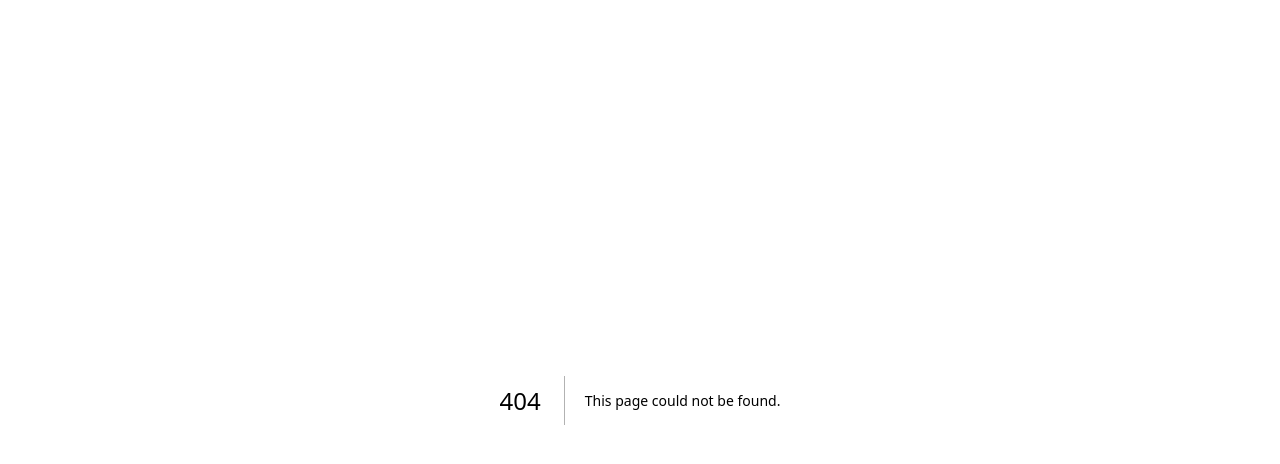
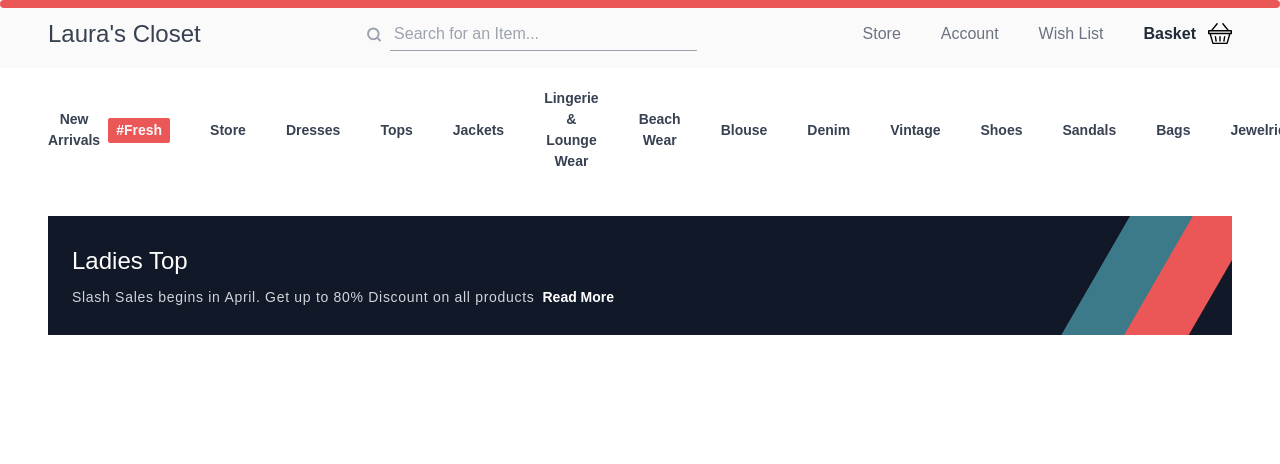
Before and after one commit to titanium-cmd/Laura-s-Closet, a Next.js app: page /store in a window 1280 px wide. Before the commit this address had no page. Shown: the top 464 px of the page. Built offline with nearby package versions, Linux system fonts and the light colour scheme; a web font is replaced by a local one.

Commit message:
promo banner done

```diff
--- a/public/assets.tsx
+++ b/public/assets.tsx
@@ -40,3 +40,5 @@ export { default as amazonLogo } from './vectors/Amazon.svg'
 export { default as aliPay } from './vectors/AliPay.svg'
 export { default as bitPay } from './vectors/BitPay.svg'
 export { default as bitcoin } from './vectors/Bitcoin.svg'
+export { default as promoBanner11 } from './vectors/promo-banner-1-1.svg'
+export { default as promoBanner12 } from './vectors/promo-banner-1-2.svg'
--- /dev/null
+++ b/src/app/components/header/index.tsx
@@ -0,0 +1,79 @@
+import { motion, useScroll, useSpring } from 'framer-motion'
+import Image from 'next/image'
+import { useRouter } from 'next/navigation'
+import { BasketIcon, SearchIcon } from '../../../../public/assets'
+import Input from '../input'
+import { FontWeight, H4 } from '../text'
+import Ul from '../ul'
+
+const Header = () => {
+  const { scrollYProgress } = useScroll();
+  const scaleX = useSpring(scrollYProgress, {
+    stiffness: 100,
+    damping: 30,
+    restDelta: 0.001
+  });
+
+  const router = useRouter();
+
+  return (
+    <>
+      <motion.div className="fixed top-0 left-0 right-0 h-2 rounded-full z-50 bg-custom-red transform origin-left" style={{ scaleX }} />
+      <header>
+        <div className='py-4 bg-custom-light-gray md:px-12 px-5 flex items-center justify-between'>
+          <span onClick={() => router.push('/')}>
+            <H4
+              label="Laura's Closet"
+              className='text-custom-gray-700 cursor-pointer' />
+          </span>
+          <Input placeholder='Search for an Item...' prefix={<Image src={SearchIcon} alt="Search icon" />} />
+          <nav>
+            <Ul
+              ulClassName="space-x-10"
+              links={[
+                { value: "Store", href: '/store' },
+                { value: 'Account' },
+                { value: 'Wish List' },
+                {
+                  value: <div className='flex text-custom-gray-800 space-x-3 font-semibold'>
+                    <span>Basket</span>
+                    <Image src={BasketIcon} alt="basket" />
+                  </div>
+                }
+              ]} />
+          </nav>
+        </div>
+        <nav className='md:px-12 px-5 py-5'>
+          <Ul
+            fontSize='text-md'
+            fontWeight={FontWeight.semiBold}
+            ulClassName='text-custom-gray-700 space-x-10 inline-block items-center text-center justify-between'
+            liClassName='inline-block'
+            links={[
+              {
+                value: <div className='flex items-center space-x-2'>
+                  <span>New Arrivals</span>
+                  <span className='bg-custom-red text-custom-gray-50 px-2 py-0.5 rounded-sm'>#Fresh</span>
+                </div>
+              },
+              { value: "Store" },
+              { value: 'Dresses' },
+              { value: 'Tops' },
+              { value: 'Jackets' },
+              { value: 'Lingerie & Lounge Wear' },
+              { value: 'Beach Wear' },
+              { value: 'Blouse' },
+              { value: 'Denim' },
+              { value: 'Vintage' },
+              { value: 'Shoes' },
+              { value: 'Sandals' },
+              { value: 'Bags' },
+              { value: 'Jewelries' },
+            ]} />
+        </nav>
+      </header>
+    </>
+  )
+}
+
+export default Header
--- /dev/null
+++ b/src/app/components/promotional-banner/index.tsx
@@ -0,0 +1,28 @@
+import Image from 'next/image'
+import Link from 'next/link'
+import React from 'react'
+import { promoBanner11, promoBanner12 } from '../../../../public/assets'
+import { H4, Paragraph } from '../text'
+
+interface PromotionalBannerProps {
+  type: '1' | '2' | '3',
+  message: string
+  title: string,
+  readMoreLink?: string
+}
+
+const PromotionalBanner: React.FC<PromotionalBannerProps> = ({ message, title, readMoreLink }) => {
+  return (
+    <div className='w-full bg-custom-gray-900 relative px-6 py-[27px]'>
+      <H4 label={title} className='text-[white]' />
+      <div className='flex space-x-2 items-center'>
+        <Paragraph className='text-custom-gray-300 tracking-wider' label={message} />
+        {readMoreLink && <Link className='text-[white] text-md self-end font-bold' href={''}>Read More</Link>}
+      </div>
+      <Image className=' absolute top-0 right-0' src={promoBanner11} alt="promo-banner-1-1" />
+      <Image className=' absolute top-0 right-0' src={promoBanner12} alt="promo-banner-1-2" />
+    </div>
+  )
+}
+
+export default PromotionalBanner
--- a/src/app/components/section/index.tsx
+++ b/src/app/components/section/index.tsx
@@ -42,7 +42,8 @@ const Section: React.FC<SectionProps> = ({
       initial="hidden" // Set initial animation state
       animate="visible" // Set animation state to play
       transition={sectionTransition} // Apply transition settings
-      className={`${hasSpacing ? 'md:px-20 px-10' : ''} ${className} mt-24 md:mt-0`}
+      className={`${hasSpacing ? 'md:px-12 px-5' : ''} ${className} mt-24 md:mt-0`}
+    // className={`${hasSpacing ? 'md:px-20 px-10' : ''} ${className} mt-24 md:mt-0`}
     >
       {title && (
         <motion.div
--- a/src/app/page.tsx
+++ b/src/app/page.tsx
@@ -1,10 +1,9 @@
 "use client";
-import { motion, useScroll, useSpring } from "framer-motion";
+import { useScroll, useSpring } from "framer-motion";
 import Image from 'next/image';
 import {
   ArrivalLady,
   ArrowIcon,
-  BasketIcon,
   Brand1,
   Brand2,
   Brand3,
@@ -21,7 +20,6 @@ import {
   Product2,
   Product3,
   Product4,
-  SearchIcon,
   ShopArrowIcon,
   SummerCollectionBg,
   aliPay,
@@ -48,6 +46,7 @@ import {
 import Button from './components/button';
 import { HighlightCard, ProductCard } from './components/cards';
 import Countdown from './components/countdown';
+import Header from "./components/header";
 import Input from './components/input';
 import Section from './components/section';
 import { FontWeight, H1, H4, H6, Paragraph, SubTitle } from './components/text';
@@ -63,58 +62,7 @@ const App = () => {
 
   return (
     <>
-      <motion.div className="fixed top-0 left-0 right-0 h-2 rounded-full z-50 bg-custom-red transform origin-left" style={{ scaleX }} />
-      <header>
-        <div className='py-4 bg-custom-light-gray md:px-12 px-5 flex items-center justify-between'>
-          <H4
-            label="Laura's Closet"
-            className='text-custom-gray-700' />
-          <Input placeholder='Search for an Item...' prefix={<Image src={SearchIcon} alt="Search icon" />} />
-          <nav>
-            <Ul
-              ulClassName="space-x-10"
-              links={[
-                { value: "Store" },
-                { value: 'Account' },
-                { value: 'Wish List' },
-                {
-                  value: <div className='flex text-custom-gray-800 space-x-3 font-semibold'>
-                    <span>Basket</span>
-                    <Image src={BasketIcon} alt="basket" />
-                  </div>
-                }
-              ]} />
-          </nav>
-        </div>
-        <nav className='px-3 py-5'>
-          <Ul
-            fontSize='text-md'
-            fontWeight={FontWeight.semiBold}
-            ulClassName='text-custom-gray-700 space-x-10 inline-block items-center text-center justify-center'
-            liClassName='inline-block'
-            links={[
-              {
-                value: <div className='flex items-center space-x-2'>
-                  <span>New Arrivals</span>
-                  <span className='bg-custom-red text-custom-gray-50 px-2 py-0.5 rounded-sm'>#Fresh</span>
-                </div>
-              },
-              { value: "Store" },
-              { value: 'Dresses' },
-              { value: 'Tops' },
-              { value: 'Jackets' },
-              { value: 'Lingerie & Lounge Wear' },
-              { value: 'Beach Wear' },
-              { value: 'Blouse' },
-              { value: 'Denim' },
-              { value: 'Vintage' },
-              { value: 'Shoes' },
-              { value: 'Sandals' },
-              { value: 'Bags' },
-              { value: 'Jewelries' },
-            ]} />
-        </nav>
-      </header>
+      <Header />
       <main>
         <Section hasSpacing={false} className='grid md:grid-cols-3'>
           <section className="relative md:col-span-2 bg-[#111827] bg-opacity-95">
@@ -156,21 +104,21 @@ const App = () => {
               productDesc={'Striped Flutter Sleeve Overlap Collar Peplum Hem Blouse'}
               originalPrice={120.23}
               discountedPrice={120.23}
-              />
+            />
             <ProductCard
               index={2}
               imgSrc={Product2}
               productDesc={'Striped Flutter Sleeve Overlap Collar Peplum Hem Blouse'}
               originalPrice={90}
               discountedPrice={100}
-              />
+            />
             <ProductCard
               index={3}
               imgSrc={Product3}
               productDesc={'Striped Flutter Sleeve Overlap Collar Peplum Hem Blouse'}
               originalPrice={140.24}
               discountedPrice={150.11}
-              />
+            />
             <ProductCard
               index={4}
               imgSrc={Product4}
--- /dev/null
+++ b/src/app/store/page.tsx
@@ -0,0 +1,22 @@
+"use client";
+
+import React from 'react';
+import Header from "../components/header";
+import PromotionalBanner from '../components/promotional-banner';
+import Section from '../components/section';
+
+const StorePage: React.FC = () => {
+  return (
+    <>
+      <Header />
+      <br />
+      <main>
+        <Section>
+          <PromotionalBanner readMoreLink='erererer' type={'1'} message={'Slash Sales begins in April. Get up to 80% Discount on all products'} title={'Ladies Top'} />
+        </Section>
+      </main>
+    </>
+  )
+}
+
+export default StorePage
```
Also changed, not shown: public/vectors/promo-banner-1-1.svg (added), public/vectors/promo-banner-1-2.svg (added).
